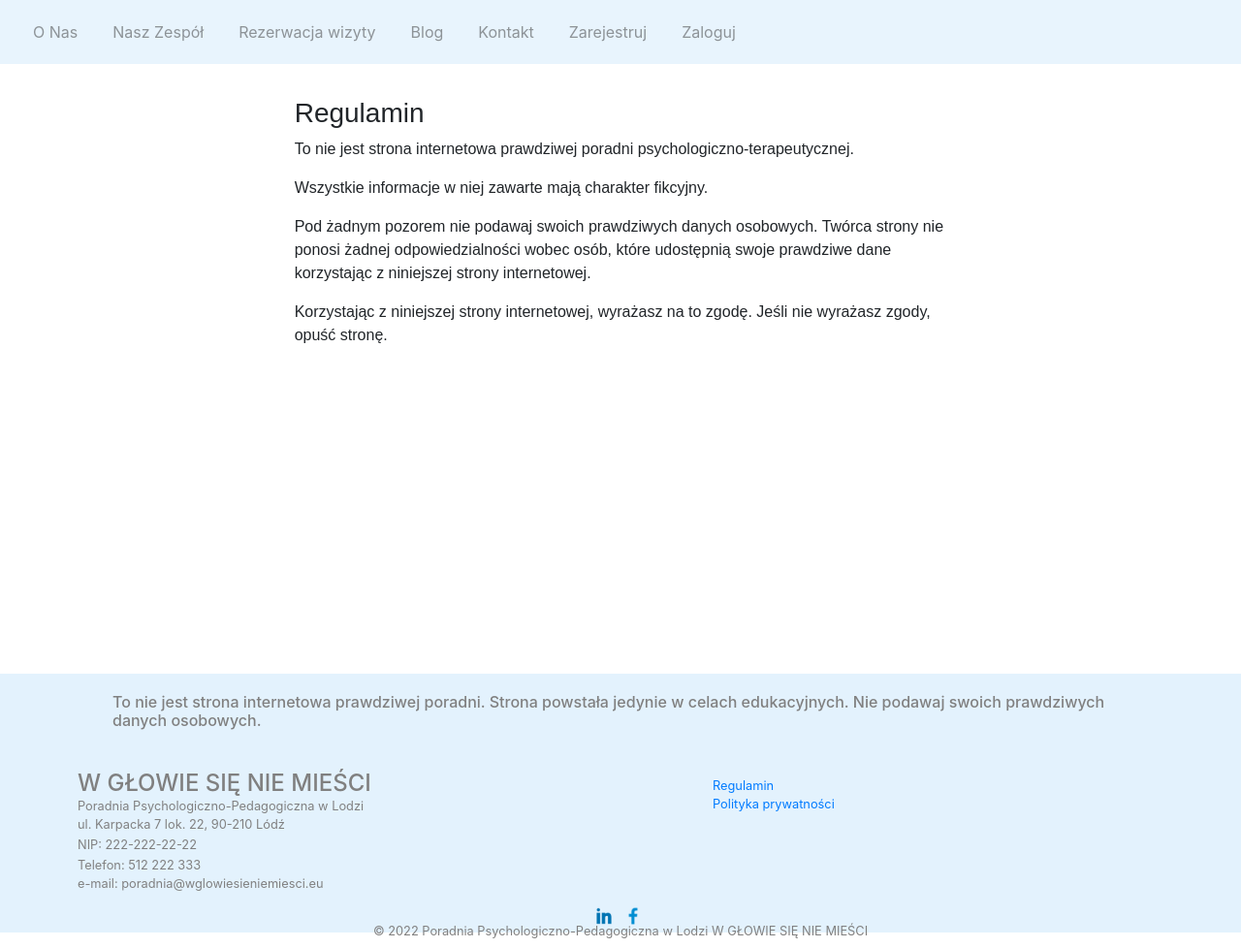
After one commit to lukaszklimczak/Medical_website, a Flask app: page /statute in a window 1280 px wide. The commit adds this page. Shown: the whole page at 97% size. Run offline with Flask 2, Linux system fonts and the light colour scheme; some libraries are stand-ins or nearby versions.

Commit message:
Some personal data things added

```diff
--- a/main.py
+++ b/main.py
@@ -813,5 +813,10 @@ def delete_profile():
     return redirect(url_for('about'))
 
 
+@app.route('/statute')
+def show_statute():
+    return render_template('statute.html')
+
+
 if __name__ == "__main__":
     app.run(debug=True)
--- a/templates/footer.html
+++ b/templates/footer.html
@@ -1,8 +1,12 @@
 {% block footer %}
 <div class="footer">
         <div class="row">
+            <div class="wrapper">
+            <h6>To nie jest strona internetowa prawdziwej poradni. Strona powstała jedynie w celach edukacyjnych. Nie podawaj swoich prawdziwych danych osobowych.</h6>
+            </div>
             <div class="col-lg-6 col-md-6">
                 <div class="footer-column">
+                    <br>
                     <h4>W GŁOWIE SIĘ NIE MIEŚCI</h4>
                     <p>Poradnia Psychologiczno-Pedagogiczna w Lodzi</p>
                     <p>ul. Karpacka 7 lok. 22, 90-210 Lódź</p><br>
@@ -14,8 +18,8 @@
             <div class="col-lg-6 col-md-6">
                 <div class="footer-column">
                     <p></p><br>
-                    <p><a class="" href="3">Regulamin</a></p>
-                    <p><a class="" href="3">Polityka prywatności</a></p>
+                    <p><a class="" href="{{url_for('show_statute')}}">Regulamin</a></p>
+                    <p><a class="" href="{{url_for('show_statute')}}">Polityka prywatności</a></p>
                 </div>
             </div>
         </div>
--- /dev/null
+++ b/templates/statute.html
@@ -0,0 +1,30 @@
+{% extends "base.html" %}
+{% import "bootstrap/wtf.html" as wtf %}
+
+{% block content %}
+<main>
+    <div class="team-container">
+        <div class="wrapper">
+            <div class="row">
+                <div class="col-lg-8 col-md-10 mx-auto">
+                    <h3>Regulamin</h3>
+                    <p>To nie jest strona internetowa prawdziwej poradni psychologiczno-terapeutycznej.</p>
+                    <p>Wszystkie informacje w niej zawarte mają charakter fikcyjny.</p>
+                    <p>Pod żadnym pozorem nie podawaj swoich prawdziwych danych osobowych.
+                        Twórca strony nie ponosi żadnej odpowiedzialności wobec osób, które udostępnią swoje prawdziwe dane korzystając z niniejszej strony internetowej.
+                    </p>
+                    <p>
+                        Korzystając z niniejszej strony internetowej, wyrażasz na to zgodę. Jeśli nie wyrażasz zgody, opuść stronę.
+                    </p>
+                </div>
+            </div>
+        </div>
+    </div>
+</main>
+{% endblock %}
+
+{% block footer %}
+
+    {% include 'footer.html' %}
+
+{% endblock %}
```
